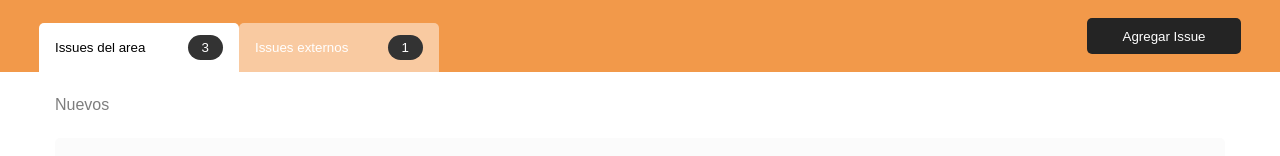
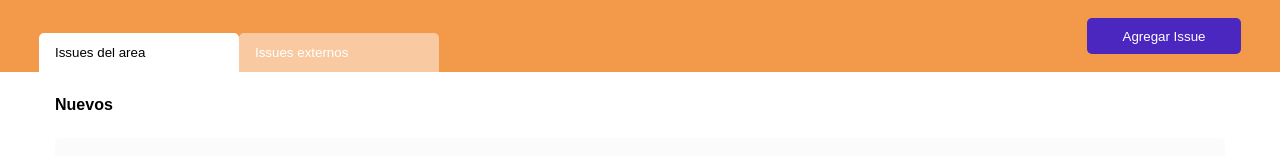
Before and after one commit to WizelineHackathon2018/Bitssue, a React app: page / in a window 1280 px wide. Shown: the top 156 px of the page. Built offline with nearby package versions, Linux system fonts and the light colour scheme.

Commit message:
Revert "Merge branch 'master' of https://github.com/WizelineHackathon2018/Bitssue"
This reverts commit d468eeddfc9c2c1481ff2edbd5282a04ce17acfd, reversing
changes made to 0e039b82668a83c6a8aa1cf9ef93c86bc8182066.

```diff
--- a/src/components/Home.jsx
+++ b/src/components/Home.jsx
@@ -13,11 +13,9 @@ class Home extends Component {
                     <div className="tabs">
                         <button className="active">
                             <span>Issues del area</span>
-                            <span className="count">3</span>
                         </button>
                         <button>
                             <span>Issues externos</span>
-                            <span className="count">1</span>
                         </button>
                     </div>
                     <div className="actions">
--- a/src/components/Home.scss
+++ b/src/components/Home.scss
@@ -1,9 +1,5 @@
 $primary: #F2994A;
 $secondary: #4C27BF;
-$dark: #242424;
-
-$text-light: rgba(0, 0, 0, 0.74);
-$text-gray: rgba(0, 0, 0, 0.51);
 
 a{
     text-decoration: none;
@@ -28,16 +24,9 @@ header{
             padding: 12px 16px;
             display: flex;
             justify-content: space-between;
-            align-items: center;
             &.active{
                 background-color: white;
                 color: inherit;
-            }
-            .count{
-                padding: 5px 14px;
-                border-radius: 14px;
-                background-color: #333333;
-                color: white;
             }
         }
     }
@@ -45,7 +34,7 @@ header{
       .add {
         width: 154px;
         height: 36px;
-        background-color: $dark;
+        background-color: $secondary;
         border: none;
         color: white;
         border-radius: 5px;
@@ -58,8 +47,6 @@ header{
         >.title{
             margin: 24px 0;
             font-size: 1em;
-            color: $text-gray;
-            font-weight: normal;
         }
     }
 }
```
